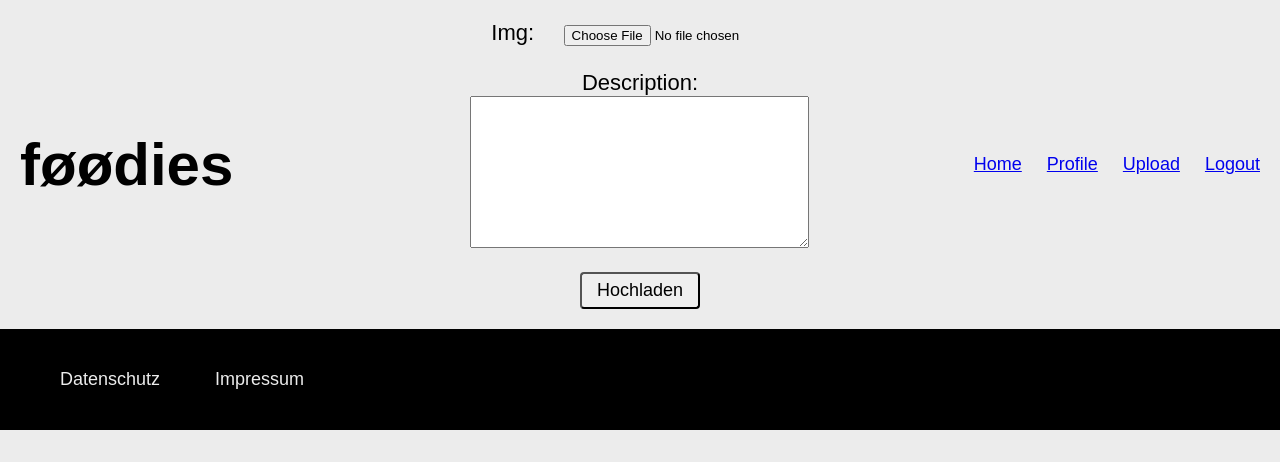
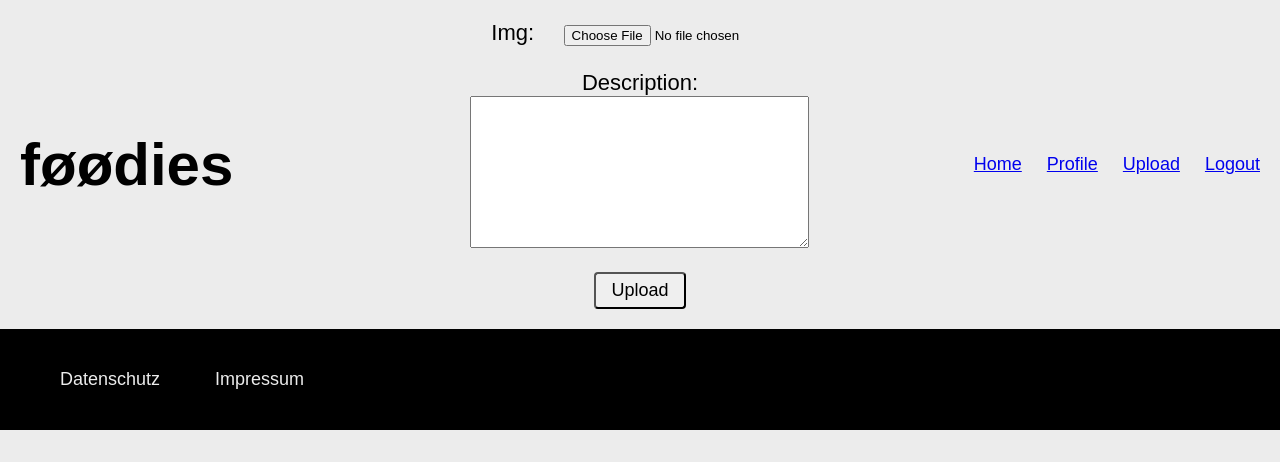
Before and after one commit to kaengurubeutel/foodsharing, a Django app: page /upload in a window 1280 px wide. Shown: the top 462 px of the page. Run offline with Django 4.2, Linux system fonts and the light colour scheme; a user stored in the database is signed in.

Commit message:
Update upload.html

```diff
--- a/feed/templates/upload.html
+++ b/feed/templates/upload.html
@@ -2,10 +2,12 @@
 {% block title %}Føødies{% endblock %}
 {% block content %}
 
+    <div class="formula">
 <form action="" method="post" enctype="multipart/form-data">
     {% csrf_token %}
     {{ form.as_p }}
-    <p><button type="submit">Hochladen</button></p>
+    <p><button type="submit">Upload</button></p>
 </form>
+</div>
 
 {% endblock %}
```
